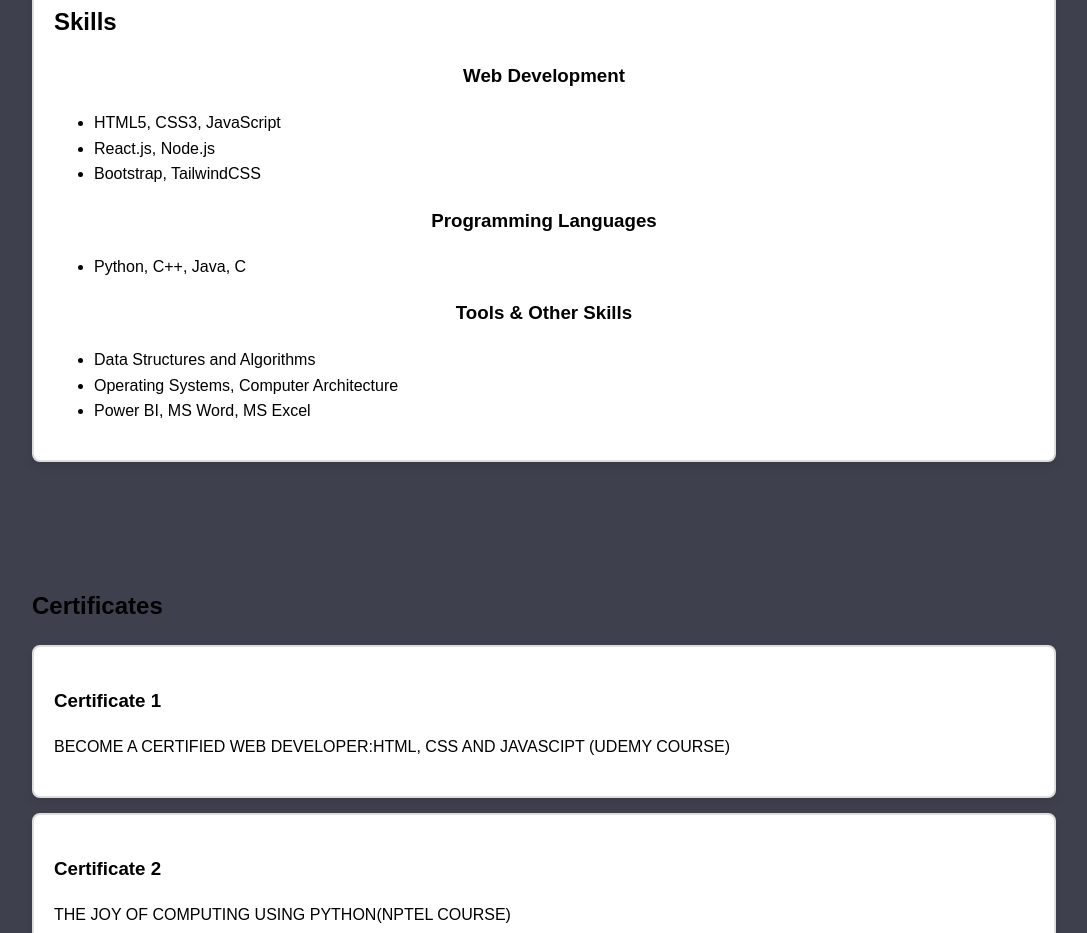
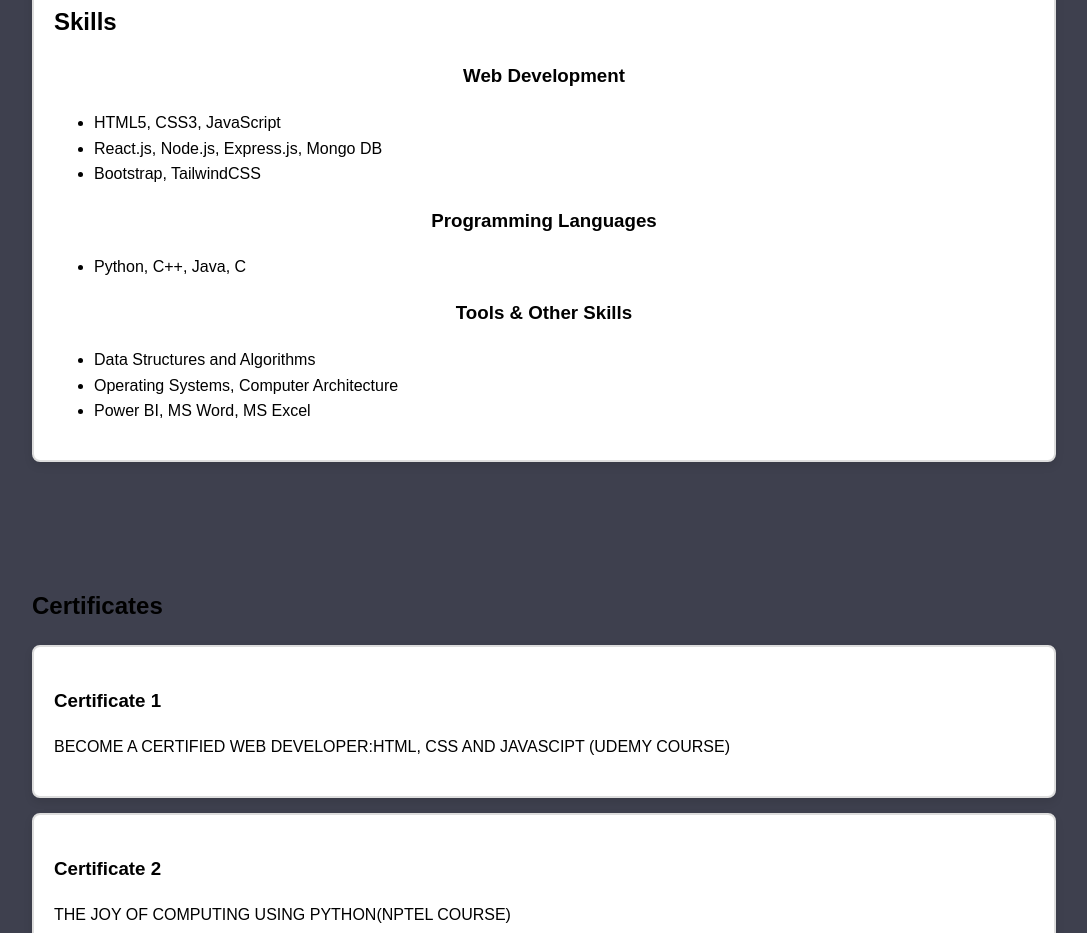
Before and after one commit to arpan-lab/PERSONAL-PORTFOLIO-WEBSITE, a plain HTML site: page portfolio.html in a window 1280 px wide. Shown: the part 985-1918 px from the top of the page, without its empty margins (96-1183 px from the left). Drawn offline with Linux system fonts and the light colour scheme.

Commit message:
portfolio.html

```diff
--- a/portfolio.html
+++ b/portfolio.html
@@ -59,7 +59,7 @@
                 <h3><center>Web Development</center></h3>
                 <ul>
                     <li>HTML5, CSS3, JavaScript</li>
-                    <li>React.js, Node.js</li>
+                    <li>React.js, Node.js, Express.js, Mongo DB</li>
                     <li>Bootstrap, TailwindCSS</li>
                 </ul>
                 <h3><center>Programming Languages</center></h3>
```
